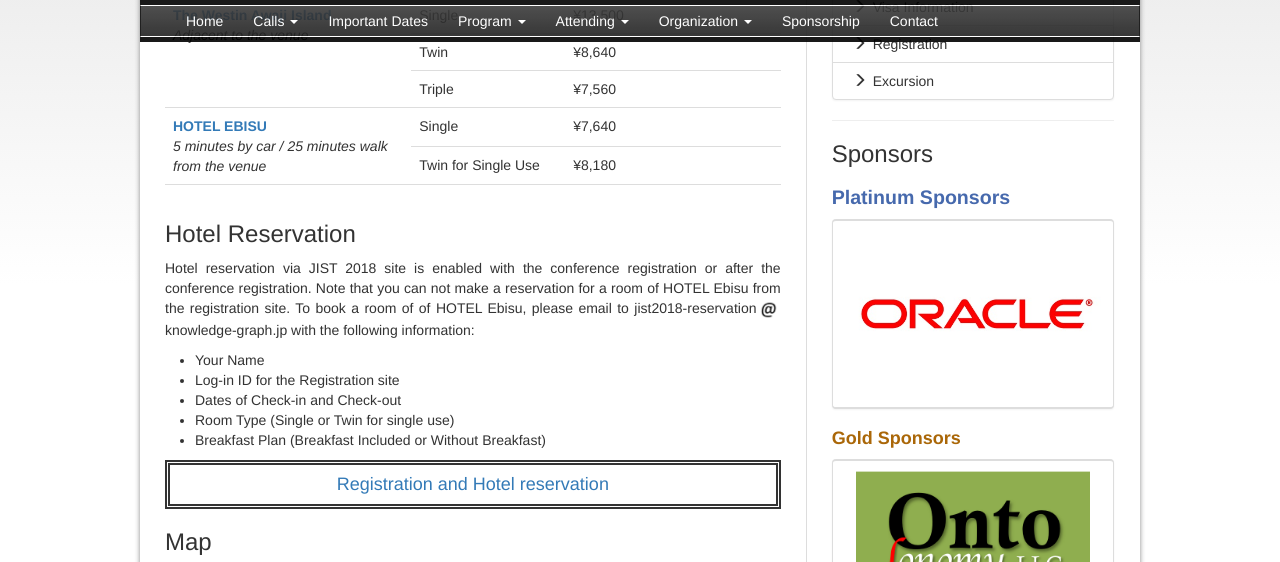
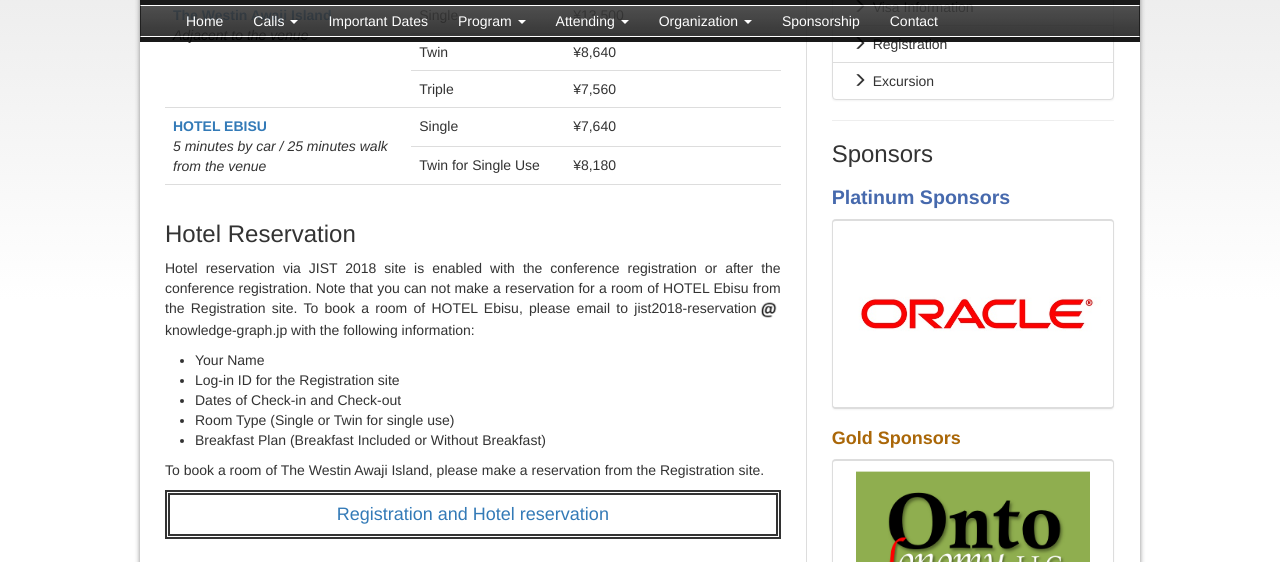
Before and after one commit to IJCKGconference/JIST2018, a Jekyll site: the page built from pages/attending/accommodations.html, in a window 1280 px wide and 900 px high, scrolled down 588 px, cut to the strip 0-562 px from the top of the window. Built offline with Jekyll 4.4.1, drawn with Linux system fonts in a browser that asks for light colours; comment, search, counter and statistics services are not loaded.

Commit message:
Add some explanation for booking

```diff
--- a/pages/attending/accommodations.html
+++ b/pages/attending/accommodations.html
@@ -67,8 +67,8 @@
 <h3>Hotel Reservation</h3>
 <p class="text-justify">
 Hotel reservation via JIST 2018 site is enabled with the conference registration or after the conference registration.
-Note that you can not make a reservation for a room of HOTEL Ebisu from the registration site.
-To book a room of of HOTEL Ebisu, please email to jist2018-reservation<img src="{{ site.baseurl }}/images/misc/atMark.png" height="20"style="vertical-align: text-top;">knowledge-graph.jp with the following information:
+Note that you can not make a reservation for a room of HOTEL Ebisu from the Registration site.
+To book a room of HOTEL Ebisu, please email to jist2018-reservation<img src="{{ site.baseurl }}/images/misc/atMark.png" height="20"style="vertical-align: text-top;">knowledge-graph.jp with the following information:
    <ul>
        <li>Your Name</li>
        <li>Log-in ID for the Registration site</li>
@@ -76,6 +76,7 @@
        <li>Room Type (Single or Twin for single use)</li>
        <li>Breakfast Plan (Breakfast Included or Without Breakfast)</li>
    </ul>
+To book a room of The Westin Awaji Island, please make a reservation from the Registration site.
 </p>
 
 <h4 style="text-align: center;"><div style="padding: 10px; margin-bottom: 10px; border: 5px double #333333;">
```
